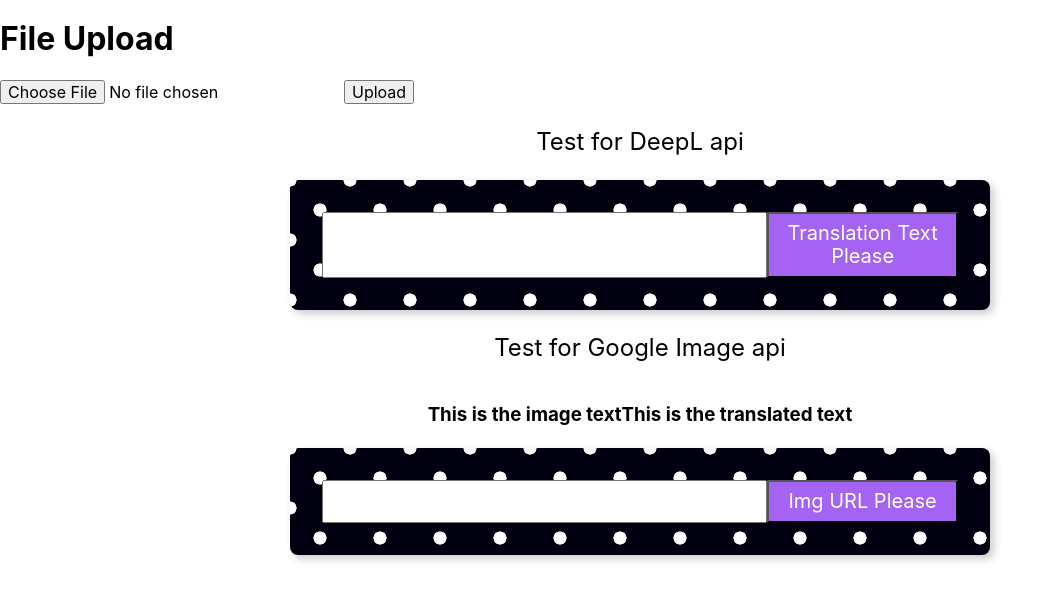
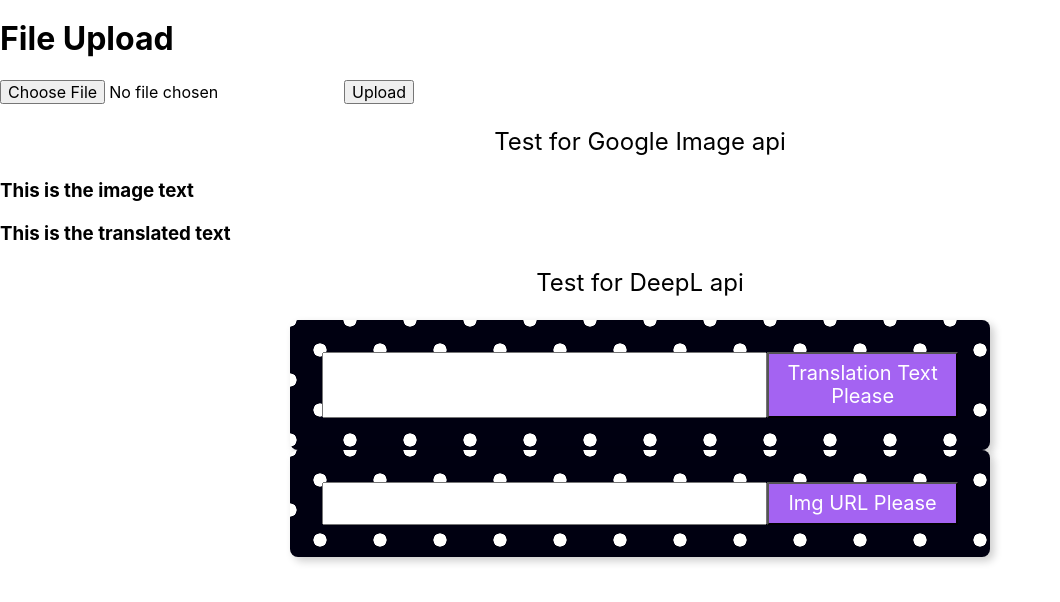
Before and after one commit to Adrianchin/image-to-text, a React (Create React App) app: page / in a window 1280 px wide. Shown: the top 602 px of the page, without its empty margins (0-1060 px from the left). Built offline with nearby package versions, Linux system fonts and the light colour scheme.

Commit message:
Split components for useEffect to come

```diff
--- a/package.json
+++ b/package.json
@@ -7,6 +7,7 @@
     "@testing-library/jest-dom": "^5.16.2",
     "@testing-library/react": "^12.1.4",
     "@testing-library/user-event": "^13.5.0",
+    "@use-hooks/image-size": "^1.0.5",
     "axios": "^0.26.1",
     "react": "^17.0.2",
     "react-dom": "^17.0.2",
--- a/src/App.css
+++ b/src/App.css
@@ -51,3 +51,12 @@
   justify-content: center;
   cursor: pointer;
 }
+
+.form{
+  width:700px;
+  background-color:#001;
+  background-image: radial-gradient(white 15%, transparent 16%),
+  radial-gradient(white 15%, transparent 16%);
+  background-size: 60px 60px;
+  background-position: 0 0, 30px 30px;
+}
--- a/src/App.js
+++ b/src/App.js
@@ -1,8 +1,10 @@
-import React, {useState} from 'react';
-import ImageInput from './components/imageinput';
+import React, {useState, useRef} from 'react';
 import ImageSubmit from './components/imageinput/ImageSubmit';
+import TextSubmittal from './components/imageinput/TextSubmittal';
+import TextToDeepL from './components/imageinput/TextToDeepL';
 import 'tachyons';
 import './App.css';
+//import ImageDisplay from './components/ImageDisplay';
 
 //Test, as I cannot get the live loading picture in react to show
 import testImage from './myImage-1647915882077.jpg';
@@ -12,15 +14,13 @@ function App() {
 you want to use consol log (or other stuff inside code)
 outside the function, otherwise it will return with async properties*/
 
-  //Live update of input for image url. May be dubplicated, see imageURL. May be changed to global var?
-  const [imageInput, setImageInput] = useState('');
   //Displays the image URL of the picture. I think I need so we dont display the image in a moving text
   const [imageURL, setImageURL] = useState('');
-  //Text Input for Json. May be changed to global var?
-  const [textInput, setTextInput] = useState('');
 
   //Required to move image size from child to parent
   const [imageSize, setImageSize] = useState('');
+  //Required to move image size from child to parent
+  const [originalImageSize, setOriginalImageSize] = useState('');
   //Required to trigger image function from uploaded image
   const [uploadImageTest, setUploadImageTest] = useState(false);
   //required to send the box from the back end. Can't use the other box as I do not want to upload box and render before updating box again
@@ -35,7 +35,7 @@ outside the function, otherwise it will return with async properties*/
 
 //New Async Await function, googleData has the information from the API. Remember, async makes everything in it async,
 //but everything outside is NOT. Await means anything below it awaits.
-const onImageSubmit = () => {
+/*const onImageSubmit = () => {
       let imageData = JSON.stringify({
         link: imageInput
       });
@@ -111,8 +111,10 @@ const onImageSubmit = () => {
   }
   fetchImageInfo();
 };
+*/
 
 //Used for manual text input, try to combine, used 3x with just the top changed
+/*
 const onTextSubmit = () => {
   let textData = JSON.stringify({
     textFromImage: textInput
@@ -129,11 +131,12 @@ const onTextSubmit = () => {
   };
   fetchTextTranslation();
 };
-
+*/
 //tests for translated text
 //console.log("This is the translated text:", translatedText);
 
 //Outputs
+/*
 const JapaneseText = () => {
   return(
     <div className = "center">
@@ -148,19 +151,10 @@ const JapaneseText = () => {
     </div>
   );
 }
+*/
 
-const ImageWithText = () => {
-  //console.log("box dimensions",box)
-  return(
-    <div className = "center">
-      <div className = "absolute">
-        <img id="inputimage" src={imageURL} width='600px' height='auto'/>
-        <div className = "boundingbox"
-        style={{top: box.top, right: box.right, left: box.left, bottom: box.bottom}}></div>
-      </div>
-    </div>
-  );
-};
+function ImageDisplay () {
+const imageRef = useRef();
 
   //I need to triger this if I upload, as the function is slightly different from the other calculation.
   //Need to structure like this because of update, render, update requirement.
@@ -173,11 +167,15 @@ if (uploadImageTest===true){
       console.log("This is the original width: Upload", originalWidth)
 
       //Calculates the image displayed on page, called with global variables imageWidth and imageHeight
+
       const image = document.getElementById("inputimage");
       let imageWidth = image.width;
       let imageHeight = image.height;
 
       console.log("image width:", imageWidth, ", image height:", imageHeight);
+
+      //let imageWidth = width;
+      //let imageHeight = height;
 
       //creats variables for function (placeholder) Image Ratio=1 because if its 0, it will n/0. Might need to fix later
       let imageRatioWidth=1;
@@ -185,8 +183,7 @@ if (uploadImageTest===true){
 
       imageRatioWidth=imageWidth/originalWidth;
 
-    //THIS IS CAUSING ISSUES
-    imageRatioHeight=imageRatioWidth //imageHeight/originalHeight;
+      imageRatioHeight= imageRatioWidth //imageHeight/originalHeight;
 
       console.log("ImageRatioHeight:",imageRatioHeight)
       console.log("ImageRatiowidth:",imageRatioWidth)
@@ -202,30 +199,17 @@ if (uploadImageTest===true){
       }
     ImageSubmitBoxCalculationUpload();
   }
-
-const onImageButtonSubmit = () => {
-  //Note: I think this is async, so I cannot use imageInput as it is in que, and onImageSubmit runs and imageInput is old!
-  //This is reset to setState because we need to render the image!! Otherwise dont need this.
-  setImageURL(imageInput);
-  //calls onImageSubmit for API send
-  onImageSubmit();
+  //console.log("box dimensions",box)
+  return(
+    <div className = "center">
+      <div className = "absolute">
+        <img id="inputimage" src={imageURL} width='600px' height='auto' ref={imageRef}/>
+        <div className = "boundingbox"
+        style={{top: box.top, right: box.right, left: box.left, bottom: box.bottom}}></div>
+      </div>
+    </div>
+  );
 };
-// console.log("imageURL is", imageURL);
-
-  const onImageInput = (event) => {
-    setImageInput(event.target.value);
-  };
-//  console.log("Image Input is", imageInput);
-
-const onTextButtonSubmit = () => {
-  //calls onTextSubmit for API send
-  onTextSubmit();
-};
-
-const onTextInput = (event) => {
-  setTextInput(event.target.value);
-};
-//console.log("Text input is", textInput);
 
 return (
   <div>
@@ -239,49 +223,22 @@ return (
     setTranslatedText={setTranslatedText}/>
     </div>
     <div>
-      <p className = 'f3 center'>
-        Test for DeepL api
-      </p>
-      <div className='center'>
-        <div
-        className='form center pa4 br3 shadow-5'
-        >
-          <input
-          className='f4 pa2 w-70 center'
-          type='text'
-          onChange={onTextInput}/>
-          <button
-          className='w-30 grow f4 link ph3 pv2 dib white bg-light-purple'
-          onClick={onTextButtonSubmit}
-          >
-            Translation Text Please
-          </button>
-        </div>
-      </div>
+      <TextToDeepL
+      setTranslatedText={setTranslatedText}
+      translatedText={translatedText}
+      imageText={imageText}
+        />
     </div>
     <div>
-      <p className = 'f3 center'>
-          Test for Google Image api
-      </p>
-      <JapaneseText/>
-      <div className='center'>
-        <div
-        className='form center pa4 br3 shadow-5'
-        >
-          <input
-          className='f4 pa2 w-70 center'
-          type='text'
-          onChange={onImageInput}/>
-          <button
-          className='w-30 grow f4 link ph3 pv2 dib white bg-light-purple'
-          onClick={onImageButtonSubmit}
-          >
-            Img URL Please
-          </button>
-        </div>
-      </div>
+      <TextSubmittal
+      setOriginalImageSize={setOriginalImageSize}
+      setBox={setBox}
+      setImageText={setImageText}
+      setTranslatedText={setTranslatedText}
+      setImageURL={setImageURL}
+      />
       <div>
-        <ImageWithText/>
+        <ImageDisplay/>
       </div>
     </div>
   </div>
--- a/src/components/imageinput/ImageSubmit.jsx
+++ b/src/components/imageinput/ImageSubmit.jsx
@@ -24,7 +24,7 @@ function ImageSubmit(props) {
         const imageLocation=imageInformation[imageInformation.length-2];
         const imageSize=imageInformation[imageInformation.length-1];
 
-        const uploadedURL = `http://localhost:3000/uploadpicture?imageLocation=${imageLocation}`
+        const uploadedURL = `http://localhost:3000/getuploadedpicture?imageLocation=${imageLocation}`
         console.log("Uploaded Image URL :",uploadedURL);
 
         async function imageFetch() {
--- /dev/null
+++ b/src/components/imageinput/TextSubmittal.jsx
@@ -0,0 +1,135 @@
+import React, {useState} from 'react';
+
+function TextSubmittal (props) {
+    const setOriginalImageSize = props.setOriginalImageSize;
+    const setBox=props.setBox;
+    const setImageText=props.setImageText;
+    const setTranslatedText=props.setTranslatedText;
+    const setImageURL=props.setImageURL;
+
+    //Live update of input for image url. May be dubplicated, see imageURL. May be changed to global var?
+    const [imageInput, setImageInput] = useState('');
+
+    function onImageSubmit () {
+        let imageData = JSON.stringify({
+        link: imageInput
+        });
+
+        //Async fetch for google image to text
+    async function fetchImageInfo() {
+        try{
+        const response = await fetch('http://localhost:3000/imagelinkphoto', {
+        method: 'POST',
+        headers: {'Content-Type': 'application/json'},
+        body: imageData
+        })
+        const imageInformation = await response.json();
+        console.log("This is the return from API:", imageInformation)
+
+        const ImageSubmitBoxCalculation = () => {
+            //creates variables for function (placeholder) for html
+            var img = new Image();
+            img.src = imageInput;
+            //IMPORTANT: onload is async, so you need to put shit in it and whatever you are doing with it in the onload function!
+            img.onload = function(){
+                let originalHeight = img.height;
+                let originalWidth = img.width;
+                //Calculates the image displayed on page, called with global variables imageWidth and imageHeight
+                //to remove
+                /*
+                const image = document.getElementById("inputimage");
+                let imageWidth = image.width;
+                let imageHeight = image.height;
+                */
+                //creats variables for function (placeholder) Image Ratio=1 because if its 0, it will n/0. Might need to fix later
+                /*
+                let imageRatioWidth=1;
+                let imageRatioHeight=1;
+                */
+                //Note: Google API is 0,1,2,3, counterclockwise top left, 0,0 is top left. I have to take away the Original height from the bottom value
+                /*
+                imageRatioWidth=imageWidth/originalWidth;
+                imageRatioHeight=imageHeight/originalHeight;
+                */
+                //Updates the box for render
+                setBox({
+                    top: imageInformation[0].boundingPoly.vertices[0].y,
+                    right: /*imageWidth-*/imageInformation[0].boundingPoly.vertices[1].x,
+                    left: imageInformation[0].boundingPoly.vertices[0].x,
+                    bottom: (originalHeight-imageInformation[0].boundingPoly.vertices[2].y)
+                });
+                setOriginalImageSize({
+                    height: originalHeight,
+                    width: originalWidth
+                });
+            }
+        }
+
+        ImageSubmitBoxCalculation();
+
+        setImageText(imageInformation[0].description);
+
+        //Send to API for translation
+        const linkTextSubmit = () => {
+        let textData = JSON.stringify({
+            textFromImage: imageInformation[0].description
+        });
+
+        async function fetchTextTranslation() {
+            try{
+            const response = await fetch(`http://localhost:3000/textfortranslation`, {
+                method: "POST",
+                headers: {'Content-Type': 'application/json'},
+                body: textData
+            })
+            const translatedTextInfo = await response.json();
+            setTranslatedText(translatedTextInfo.translations[0].text);
+            }catch(error){
+            console.log("Error fetching API response for text, try again")
+            };
+        };
+        fetchTextTranslation();
+        };
+        linkTextSubmit();
+    } catch(error) {
+        console.log("Error fetching API response for image, try again")
+    };
+    }
+    fetchImageInfo();
+    };
+
+    const onImageButtonSubmit = () => {
+        //Note: I think this is async, so I cannot use imageInput as it is in que, and onImageSubmit runs and imageInput is old!
+        //This is reset to setState because we need to render the image!! Otherwise dont need this.
+        setImageURL(imageInput);
+        //calls onImageSubmit for API send
+        onImageSubmit();
+      };
+      // console.log("imageURL is", imageURL);
+    const onImageInput = (event) => {
+        setImageInput(event.target.value);
+    };
+    //  console.log("Image Input is", imageInput);
+
+
+    return(
+        <div>
+        <div className='center'>
+            <div className='form center pa4 br3 shadow-5'>
+            <input
+            className='f4 pa2 w-70 center'
+            type='text'
+            onChange={onImageInput}/>
+            <button
+            className='w-30 grow f4 link ph3 pv2 dib white bg-light-purple'
+            onClick={onImageButtonSubmit}
+            >
+                Img URL Please
+            </button>
+            </div>
+        </div>
+    </div>
+    )
+};
+
+export default TextSubmittal;
--- /dev/null
+++ b/src/components/imageinput/TextToDeepL.jsx
@@ -0,0 +1,77 @@
+import React, {useState} from 'react';
+
+function TextToDeepL(props) {
+    const setTranslatedText=props.setTranslatedText;
+    const translatedText=props.translatedText;
+    const imageText=props.imageText;
+
+    //Text Input for Json.
+    const [textInput, setTextInput] = useState('');
+
+    function onTextSubmit() {
+        let textData = JSON.stringify({
+        textFromImage: textInput
+        });
+
+        async function fetchTextTranslation() {
+        const response = await fetch(`http://localhost:3000/textfortranslation`, {
+            method: "POST",
+            headers: {'Content-Type': 'application/json'},
+            body: textData
+        })
+        const translatedTextInfo = await response.json();
+        setTranslatedText(translatedTextInfo.translations[0].text);
+        };
+        fetchTextTranslation();
+    };
+
+  const onTextButtonSubmit = () => {
+    onTextSubmit();
+  };
+
+  const onTextInput = (event) => {
+    setTextInput(event.target.value);
+  };
+  //console.log("Text input is", textInput);
+
+
+
+  return(
+    <div>
+        <p className = 'f3 center'>
+        Test for Google Image api
+        </p>
+            <div>
+                <h3>{`This is the image text`}</h3>
+                <h5>{`${imageText}`}</h5>
+            </div>
+            <div>
+                <h3>{`This is the translated text`}</h3>
+                <h5>{`${translatedText}`}</h5>
+            </div>
+        <div>
+        <p className = 'f3 center'>
+          Test for DeepL api
+        </p>
+            <div className='center'>
+                <div
+                className='form center pa4 br3 shadow-5'
+                >
+                <input
+                className='f4 pa2 w-70 center'
+                type='text'
+                onChange={onTextInput}/>
+                <button
+                className='w-30 grow f4 link ph3 pv2 dib white bg-light-purple'
+                onClick={onTextButtonSubmit}
+                >
+                    Translation Text Please
+                </button>
+                </div>
+            </div>
+        </div>
+    </div>
+  )
+};
+
+export default TextToDeepL;
```
Also changed, not shown: src/components/imageinput/imageinput.jsx (deleted, +0 -33 lines), 1 other file (tests, documents, lock files or other folders). Lines whose indentation alone changed are shown as unchanged.
